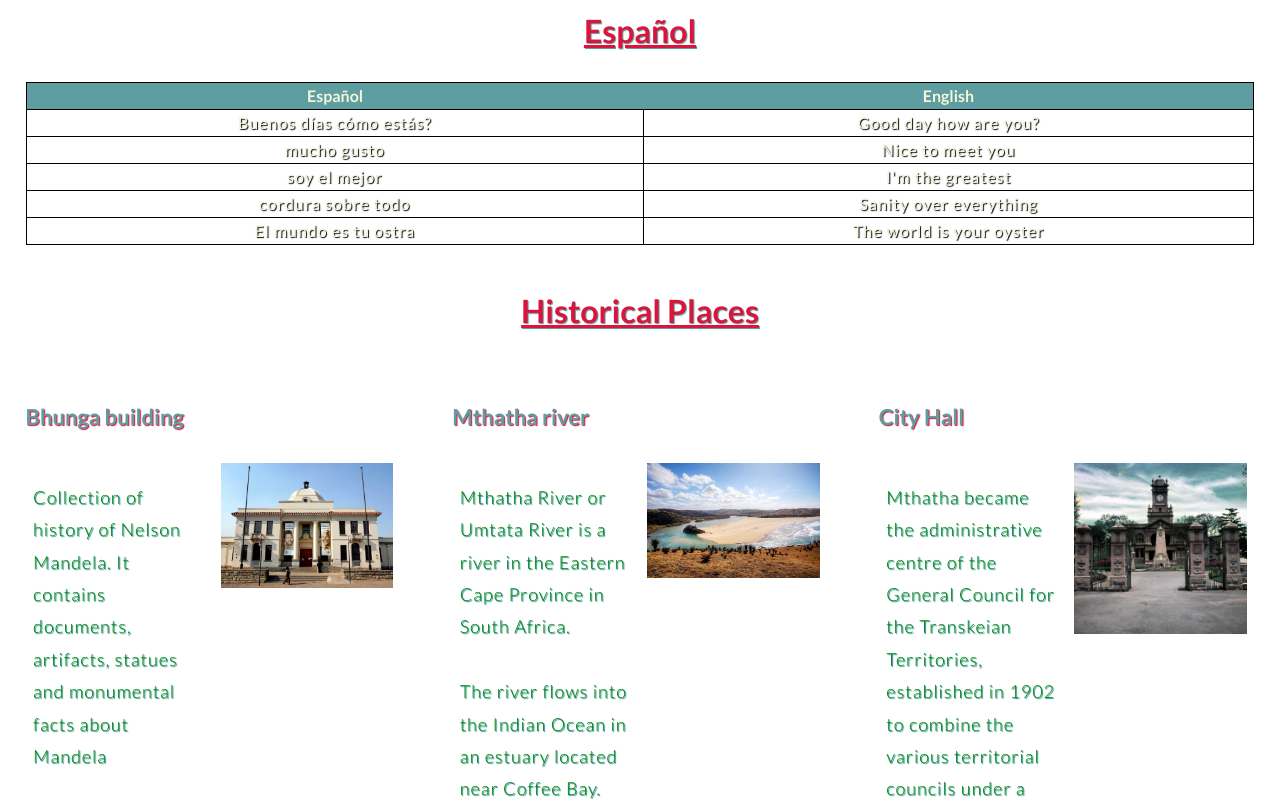
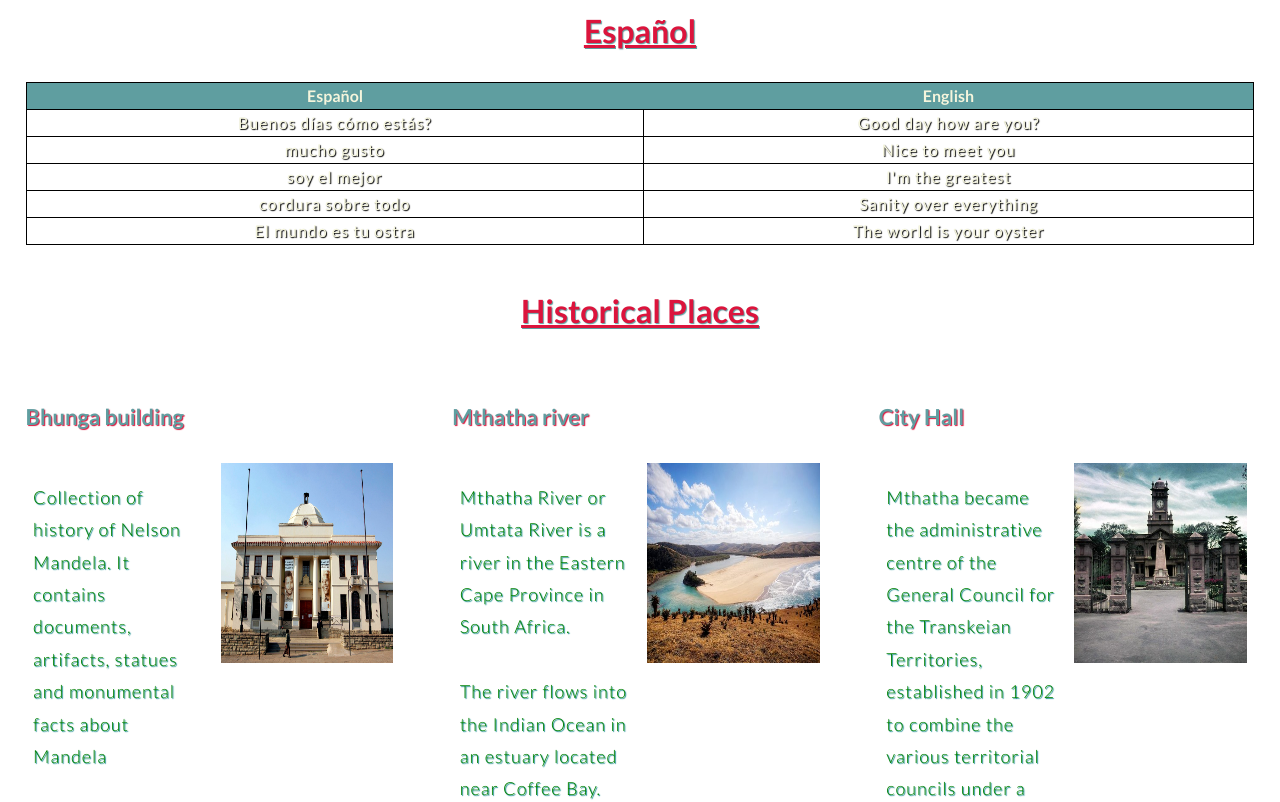
Before and after one commit to Avile-Sindelo/responsive-web, a plain HTML site: page with-framework/simple-grid-index.html in a window 1280 px wide. Shown: the part 1061-1863 px from the top of the page. Drawn offline with Linux system fonts and the light colour scheme.

Commit message:
final edits to the frameworked historical images

```diff
--- a/with-framework/simple-style.css
+++ b/with-framework/simple-style.css
@@ -57,6 +57,11 @@ th{
     height: 90%;
 }
 
+.history-picture{
+    width: 200px;
+    height: 200px;
+}
+
 @media screen and (max-width: 360px) {
     body{
         background-color: lightseagreen;
```
